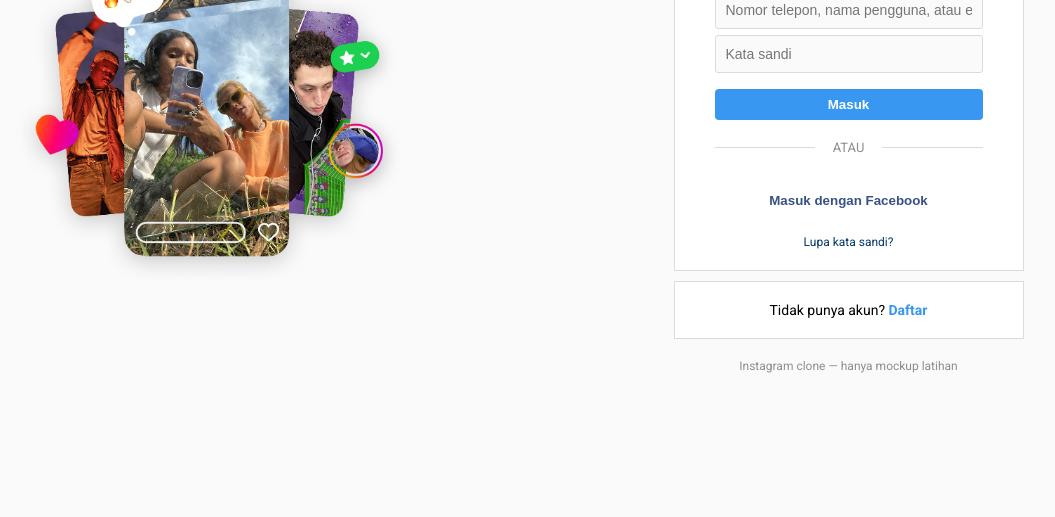
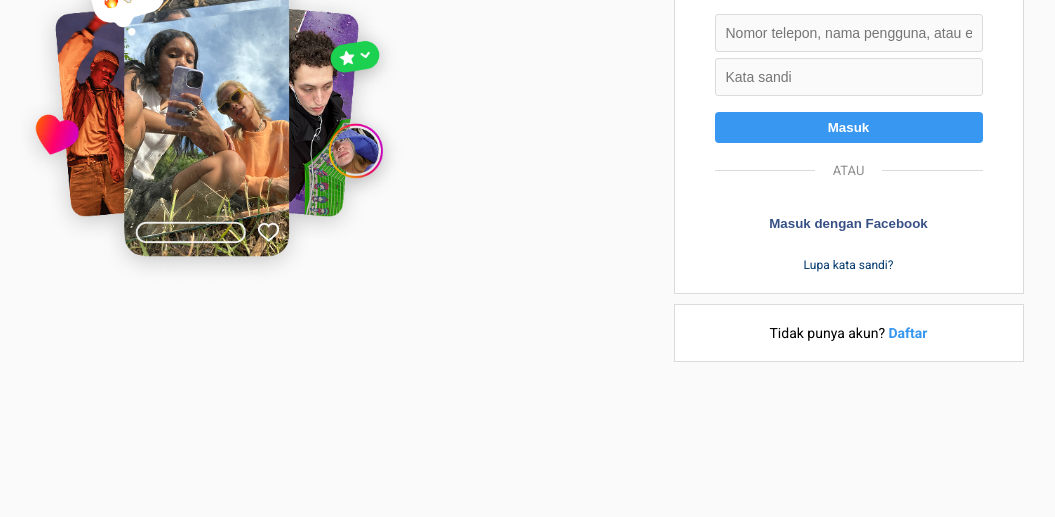
Before and after one commit to ekyzupaldry/ekyzupaldry.github.io, a plain HTML site: page coding-projects/phising-education.html in a window 1280 px wide. Shown: the part 283-800 px from the top of the page, without its empty margins (124-1179 px from the left). Drawn offline with Linux system fonts and the light colour scheme.

Commit message:
Update phising-education.html

```diff
--- a/coding-projects/phising-education.html
+++ b/coding-projects/phising-education.html
@@ -141,9 +141,6 @@
       <div class="signup-card">
         Tidak punya akun? <a href="#">Daftar</a>
       </div>
-      <footer>
-        <p>Instagram clone — hanya mockup latihan</p>
-      </footer>
     </div>
   </div>
 
```
